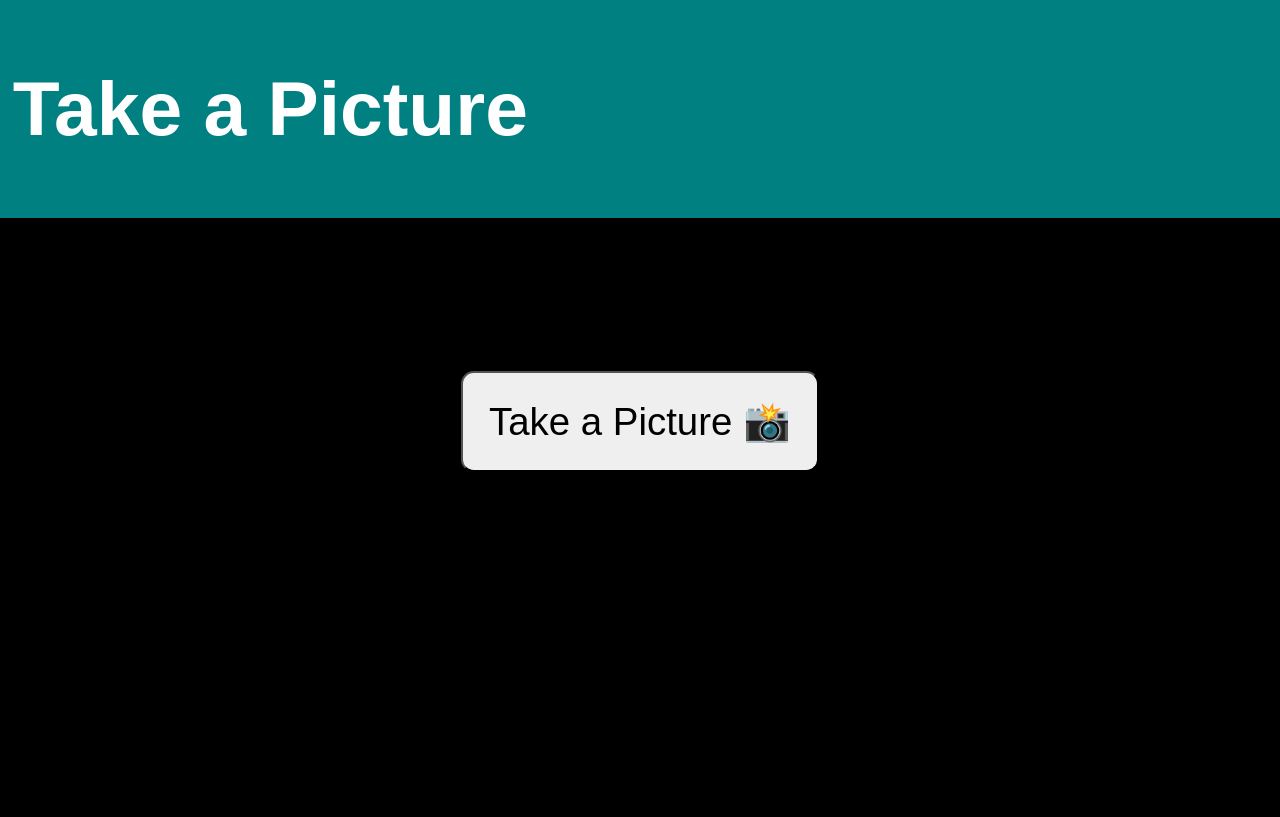
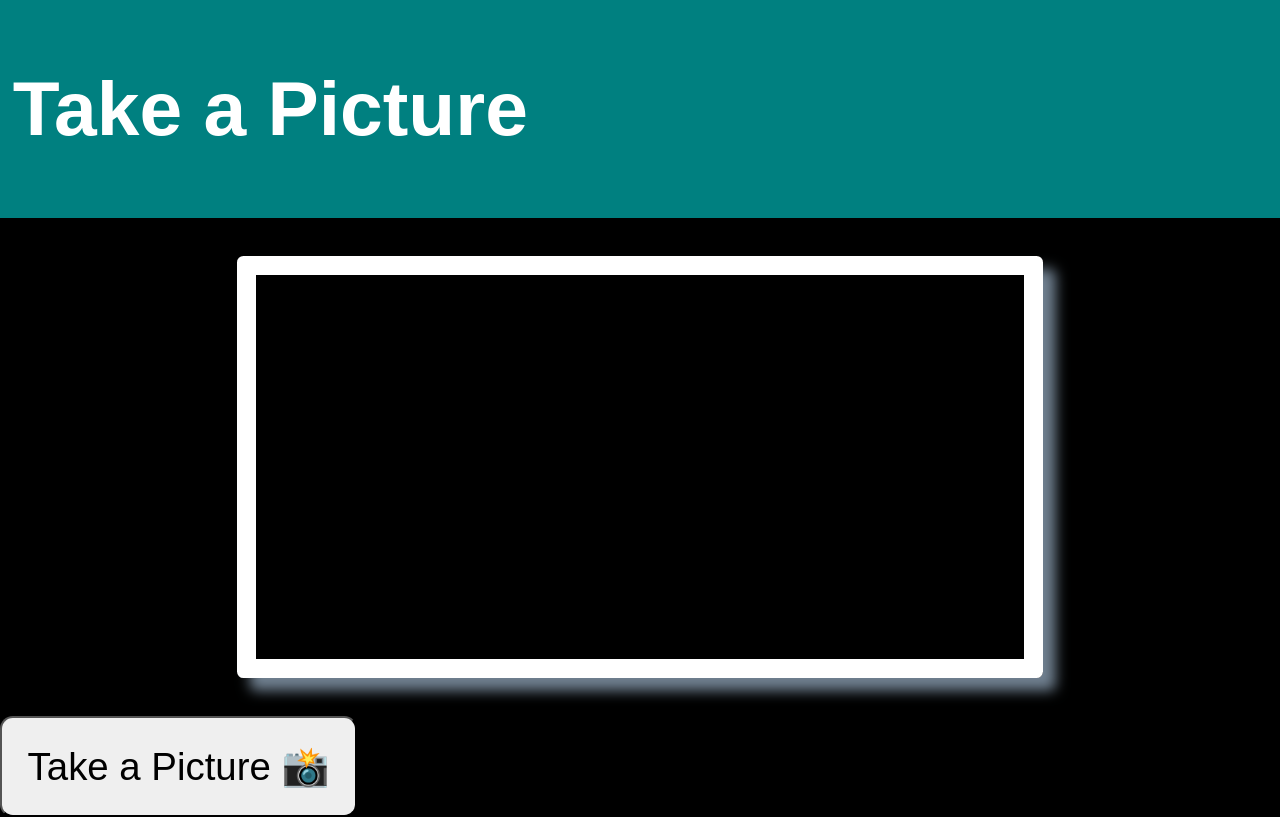
Before and after one commit to ezgi-c/progressive-web-app, a React (Create React App) app: page / in a window 1280 px wide. Shown: the top 817 px of the page. Built offline with nearby package versions, Linux system fonts and the light colour scheme; no server answers.

Commit message:
trying to fix issue with no camera feed post-deploy

```diff
--- a/package.json
+++ b/package.json
@@ -7,6 +7,8 @@
     "@testing-library/jest-dom": "^5.16.5",
     "@testing-library/react": "^13.4.0",
     "@testing-library/user-event": "^13.5.0",
+    "lint": "^0.8.19",
+    "prettier": "^2.8.8",
     "react": "^18.2.0",
     "react-dom": "^18.2.0",
     "react-scripts": "5.0.1",
@@ -16,7 +18,8 @@
     "start": "react-scripts start",
     "build": "react-scripts build",
     "test": "react-scripts test",
-    "eject": "react-scripts eject"
+    "eject": "react-scripts eject",
+    "lint": "prettier --check src/ && eslint src/"
   },
   "eslintConfig": {
     "extends": [
--- a/src/App.js
+++ b/src/App.js
@@ -1,40 +1,22 @@
 import "./styles.css";
-import { useEffect, useState, useRef } from "react";
+import { useState, useRef } from "react";
 import CameraFeed from "./Components/CameraFeed";
 import useTakePicture from "./hooks/useTakePicture";
 
 function App() {
-  const [stream, setStream] = useState(null);
-  const videoRef = useRef(null);
+  const [flash, setFlash] = useState(false);
   const canvasRef = useRef(null);
-  const [takePicture, flash] = useTakePicture(videoRef, canvasRef);
-
-  useEffect(() => {
-    navigator.mediaDevices
-      .getUserMedia({ video: true, audio: false })
-      .then((stream) => {
-        setStream(stream);
-        if (videoRef.current) {
-          videoRef.current.srcObject = stream;
-        };
-      })
-      .catch((error) => {
-        console.error(error);
-      });
-  }, []);
+  const [takePicture] = useTakePicture(canvasRef);
 
   return (
     <>
       <div className={`App ${flash ? "flash" : ""}`}>
         <header className="header">
-          <h1 className="h1">Take a Picture</h1>
+          <h1 className="h1" testid="h1">
+            Take a Picture
+          </h1>
         </header>
-        <div className="video-container">
-          <CameraFeed
-            stream={stream}
-            videoRef={videoRef}
-            canvasRef={canvasRef}
-          />
+        <CameraFeed setFlash={setFlash} />
         <button
           className="take-picture"
           title="Click to take a picture!"
@@ -43,7 +25,6 @@ function App() {
           Take a Picture 📸
         </button>
       </div>
-      </div>
     </>
   );
 }
--- a/src/Components/CameraFeed.js
+++ b/src/Components/CameraFeed.js
@@ -1,9 +1,26 @@
-function CameraFeed({ stream, videoRef, canvasRef }) {
+import { useEffect, useRef } from "react";
+
+function CameraFeed({ setFlash }) {
+  const videoRef = useRef(null);
+  const canvasRef = useRef(null);
+
+  useEffect(() => {
+    navigator.mediaDevices
+      .getUserMedia({ video: true, audio: false })
+      .then((stream) => {
+        if (videoRef.current) {
+          videoRef.current.srcObject = stream;
+        }
+        setFlash(false);
+      })
+      .catch((error) => {
+        console.error(error);
+      });
+  }, []);
+
   return (
     <div className="video-container">
-      {stream && (
-        <video ref={videoRef} autoPlay muted className="video"></video>
-      )}
+      <video ref={videoRef} autoPlay muted className="video"></video>
       <canvas ref={canvasRef} style={{ display: "none" }}></canvas>
     </div>
   );
--- a/src/index.css
+++ b/src/index.css
@@ -4,6 +4,6 @@ body {
 }
 
 code {
-  font-family: source-code-pro, Menlo, Monaco, Consolas, 'Courier New',
+  font-family: source-code-pro, Menlo, Monaco, Consolas, "Courier New",
     monospace;
 }
```
Also changed, not shown: src/index.js (+5 -6 lines), src/setupTests.js (+1 -1 lines), 2 other files (tests, documents, lock files or other folders). Lines whose indentation alone changed are shown as unchanged.
